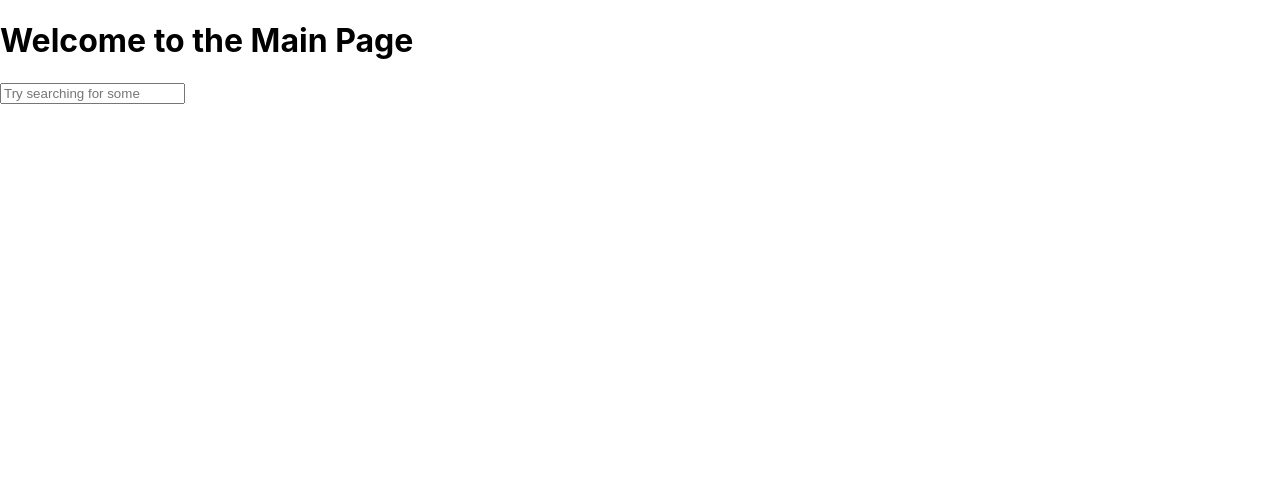
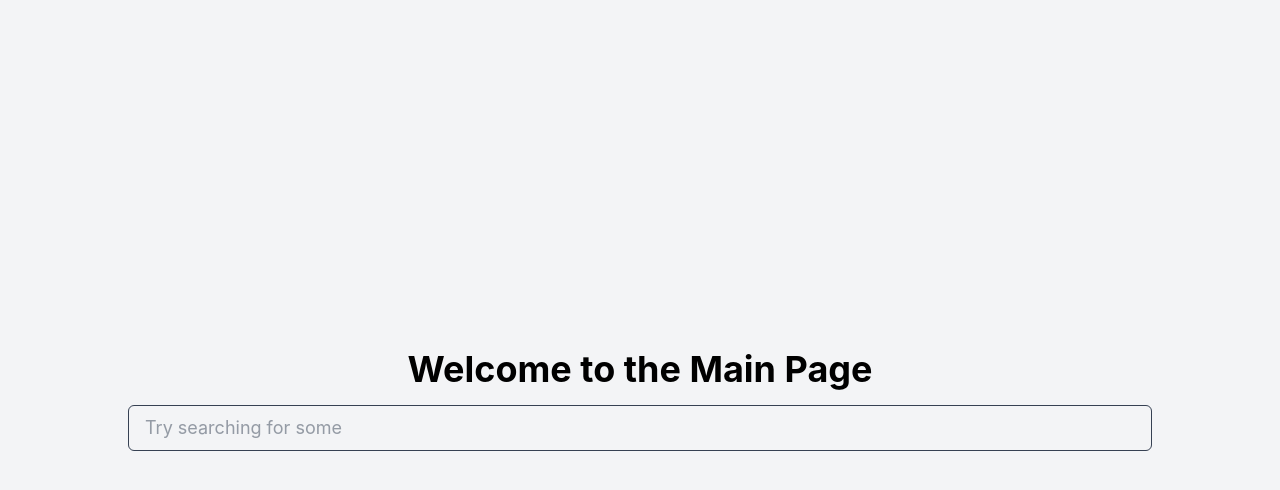
Before and after one commit to MarcWeberFS/Text-to-sql, a React (Create React App) app in the folder text-to-sql-frontend/: page / in a window 1280 px wide. Shown: the top 490 px of the page. Built offline with nearby package versions, Linux system fonts and the light colour scheme; no server answers.

Commit message:
adjusted the styling frontend

```diff
--- a/text-to-sql-frontend/package.json
+++ b/text-to-sql-frontend/package.json
@@ -7,6 +7,7 @@
     "@testing-library/jest-dom": "^6.6.3",
     "@testing-library/react": "^16.3.0",
     "@testing-library/user-event": "^13.5.0",
+    "framer-motion": "^12.6.3",
     "react": "^19.1.0",
     "react-dom": "^19.1.0",
     "react-router-dom": "^7.5.0",
--- a/text-to-sql-frontend/public/index.html
+++ b/text-to-sql-frontend/public/index.html
@@ -24,6 +24,7 @@
       work correctly both with client-side routing and a non-root public URL.
       Learn how to configure a non-root public URL by running `npm run build`.
     -->
+    <script src="https://cdn.jsdelivr.net/npm/@tailwindcss/browser@4"></script>
     <title>React App</title>
   </head>
   <body>
--- a/text-to-sql-frontend/src/components/typewriter-input.jsx
+++ b/text-to-sql-frontend/src/components/typewriter-input.jsx
@@ -74,7 +74,7 @@ export default function TypewriterInput({
   }
 
   return (
-    <div className="relative w-full max-w-md">
+    <div className="relative w-full">
       <input
         ref={inputRef}
         type="text"
@@ -83,14 +83,13 @@ export default function TypewriterInput({
         onFocus={handleFocus}
         onBlur={handleBlur}
         className={cn(
-          "w-full px-4 py-2 text-base border rounded-md focus:outline-none focus:ring-2 focus:ring-blue-500",
-          className,
-        )}
+            "w-full sm:w-4/5 px-4 py-2 text-base border rounded-md focus:outline-none focus:ring-2 focus:ring-blue-500 mx-auto",
+            className,
+          )}
+
         placeholder={isFocused ? "" : currentText}
       />
-      {!isFocused && !inputValue && (
-        <span className="absolute right-3 top-1/2 -translate-y-1/2 h-4 w-[1px] bg-black animate-blink" />
-      )}
+
     </div>
   )
 }
--- a/text-to-sql-frontend/src/pages/main.jsx
+++ b/text-to-sql-frontend/src/pages/main.jsx
@@ -49,12 +49,11 @@ export default function MainPage() {
   }, [])
 
     return (
+
         <div className="flex flex-col items-center justify-center min-h-screen bg-gray-100">
         <h1 className="text-4xl font-bold mb-4">Welcome to the Main Page</h1>
-        <TypewriterInput
-            words={queries}
-            className="text-lg text-gray-700"
-        />
-        </div>
+        <TypewriterInput words={queries} className="text-lg text-gray-700 flex justify-center items-center " />
+        {isLoading && <p className="text-sm text-gray-500 mt-2">Loading your favorite searches...</p>}
+      </div>
     )
 }
```
Also changed, not shown: 1 other file (tests, documents, lock files or other folders).
